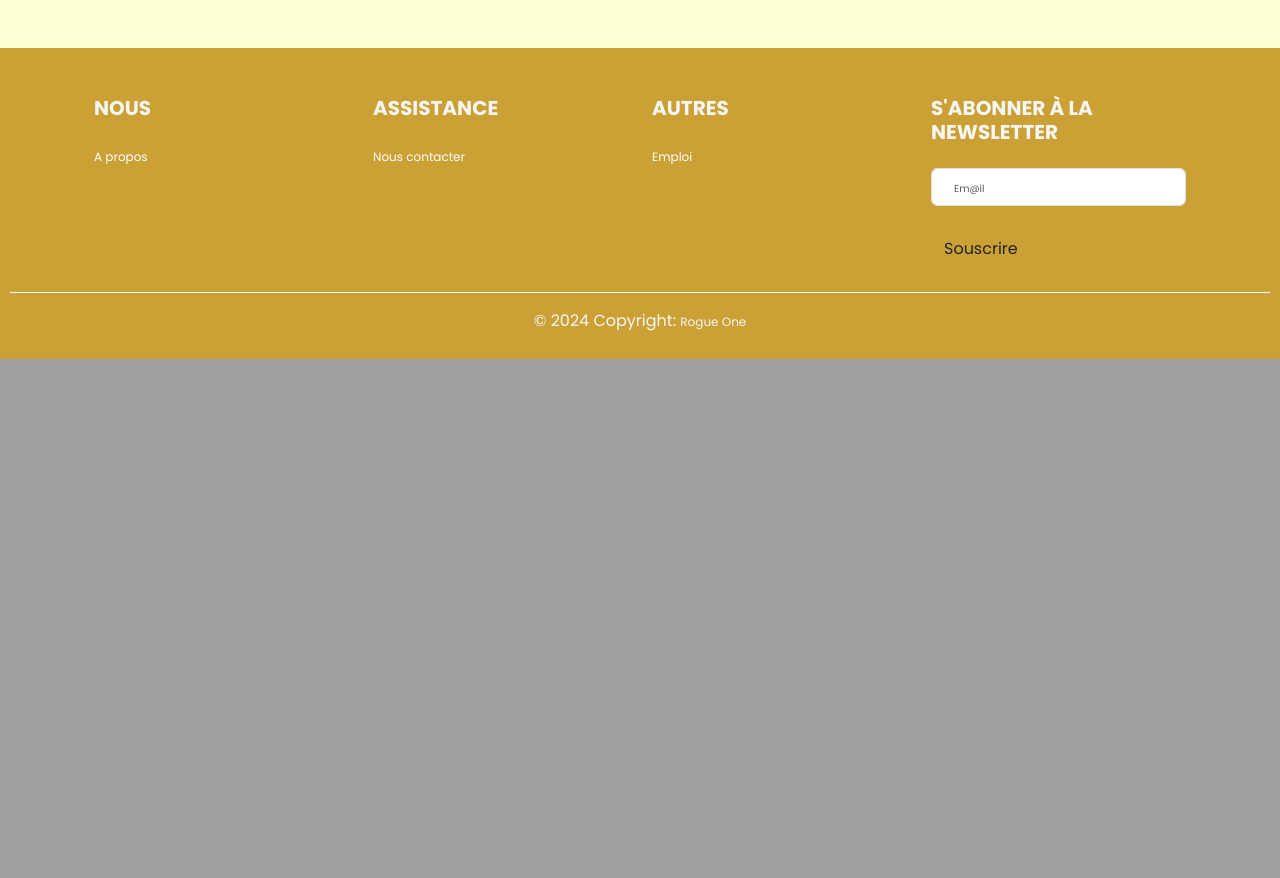
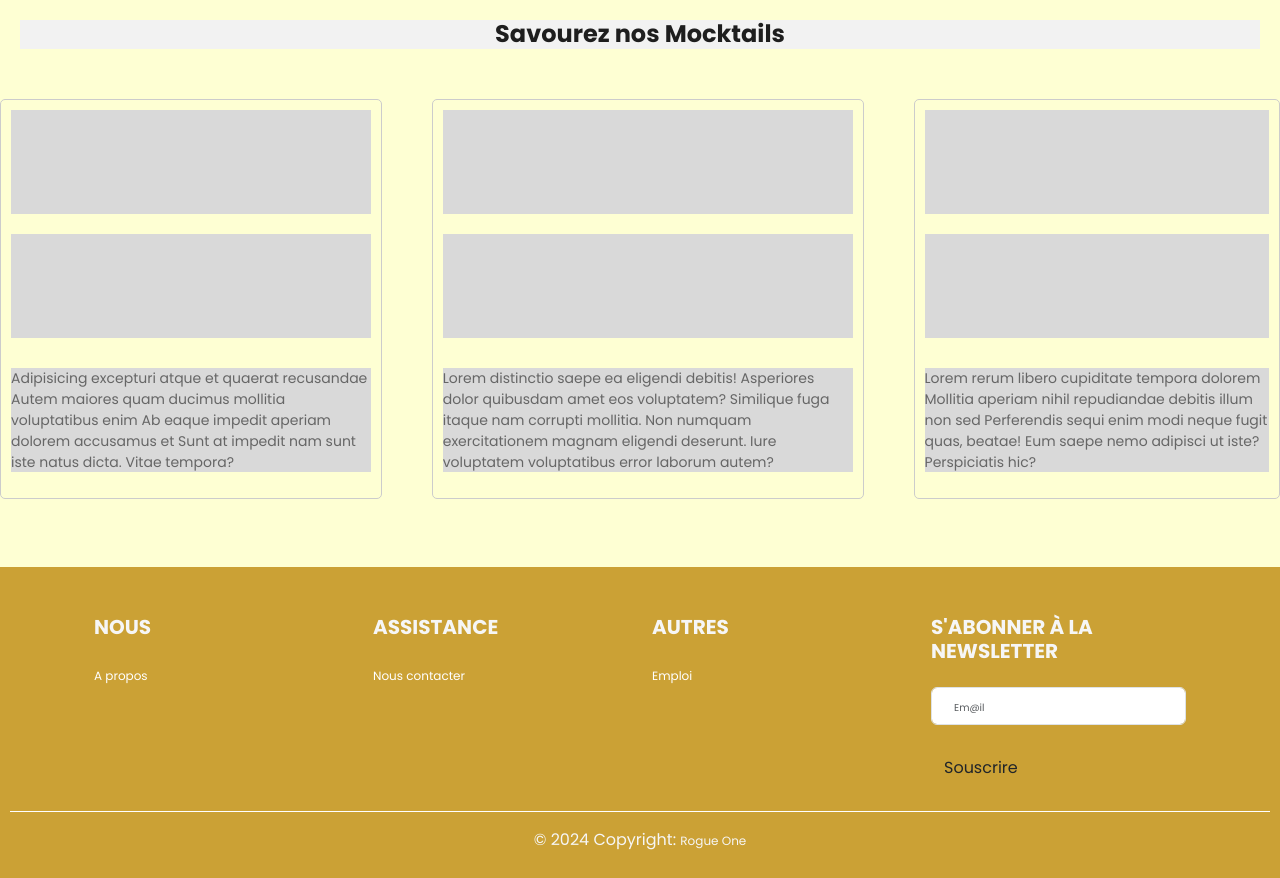
Before and after one commit to WildCodeSchool/rogue-one, a PHP site: page / in a window 1280 px wide. Shown: the part 1117-1995 px from the top of the page. Before the commit the page ends 1476 px from the top, so only its background shows below. Run offline with PHP 8.4, Linux system fonts and the light colour scheme.

Commit message:
homepage in progress

```diff
--- /dev/null
+++ b/assets/css/home.css
@@ -0,0 +1,72 @@
+/* Style pour la le conteneur "Savourez nos Mocktails" */
+.enjoy-our-mocktails {
+  display: flex;
+  flex-direction: column;
+  background-color: #black;
+}
+.h2-savourez-nos-mocktails-container {
+  text-align: center;
+  padding: 20px;
+}
+
+.h2-savourez-nos-mocktails-container h2 {
+  background-color: #f2f2f2;
+  font-size: 1.5em;
+  margin-bottom: 10px;
+}
+
+.enjoy-our-mocktails-section {
+  margin-top: 20px;
+  display: flex;
+  gap: 50px;
+  background-color: #feffd3;
+}
+
+.enjoy-our-mocktails-section article {
+  margin-bottom: 20px;
+  height: 50vh;
+  padding: 10px;
+  border: 1px solid #ccc;
+  border-radius: 5px;
+  flex-grow: 1;
+  background-color: #feffd3;
+  display: flex;
+  flex-direction: column;
+  gap: 20px;
+}
+
+.enjoy-our-mocktails-section article div {
+  text-align: center;
+  background-color: #d9d9d9;
+  flex-grow: 1;
+  flex-basis: 0;
+}
+
+.enjoy-our-mocktails-section article div img {
+  max-width: 100%;
+  height: auto;
+  border-radius: 5px;
+}
+.enjoy-our-mocktails-section article main {
+  background-color: #d9d9d9;
+  flex-grow: 1;
+  flex-basis: 0;
+}
+
+.enjoy-our-mocktails-section article main h3 {
+  margin-top: 10px;
+  font-size: 1.5em;
+  color: #333;
+  background-color: #pink;
+}
+
+.enjoy-our-mocktails-section article p {
+  margin-top: 10px;
+  line-height: 1.5;
+  color: #666;
+  background-color: #d9d9d9;
+  flex-grow: 1;
+  flex-basis: 0;
+  text-overflow: ellipsis;
+  overflow: hidden;
+}
--- a/pages/home.php
+++ b/pages/home.php
@@ -16,6 +16,7 @@
   <link rel="stylesheet" href="../assets/css/owl.css">
   <link rel="stylesheet" href="../assets/css/animate.css">
   <link rel="stylesheet" href="../assets/css/footer.css">
+  <link rel="stylesheet" href="../assets/css/home.css">
   <link rel="icon" type="image/png" href="../assets/images/logo.png" />
   <link rel="stylesheet" href="https://unpkg.com/swiper@7/swiper-bundle.min.css" />
 </head>
@@ -53,6 +54,35 @@
       </div>
 
 
+<div class="enjoy-our-mocktails">
+  <div class="h2-savourez-nos-mocktails-container">
+    <h2>Savourez nos Mocktails</h2>
+  </div>
+<section class="enjoy-our-mocktails-section">
+<article>
+  <div>
+    <img src="" alt="">
+  </div>
+    <main><h3></h3></main>
+    <p>Adipisicing excepturi atque et quaerat recusandae Autem maiores quam ducimus mollitia voluptatibus enim Ab eaque impedit aperiam dolorem accusamus et Sunt at impedit nam sunt iste natus dicta. Vitae tempora?</p>
+  </article>
+<article>
+  <div>
+    <img src="" alt="">
+  </div>
+    <main><h3></h3></main>
+    <p>Lorem distinctio saepe ea eligendi debitis! Asperiores dolor quibusdam amet eos voluptatem? Similique fuga itaque nam corrupti mollitia. Non numquam exercitationem magnam eligendi deserunt. Iure voluptatem voluptatibus error laborum autem?</p>
+</article>
+<article>
+  <div>
+    <img src="" alt="">
+  </div>
+    <main><h3></h3></main>
+    <p>Lorem rerum libero cupiditate tempora dolorem Mollitia aperiam nihil repudiandae debitis illum non sed Perferendis sequi enim modi neque fugit quas, beatae! Eum saepe nemo adipisci ut iste? Perspiciatis hic?</p>
+</article>
+</section>
+</div>
+
   <?php include_once("include/footer.php") ?>
 
   <script src="../vendor/jquery/jquery.min.js"></script>
```
